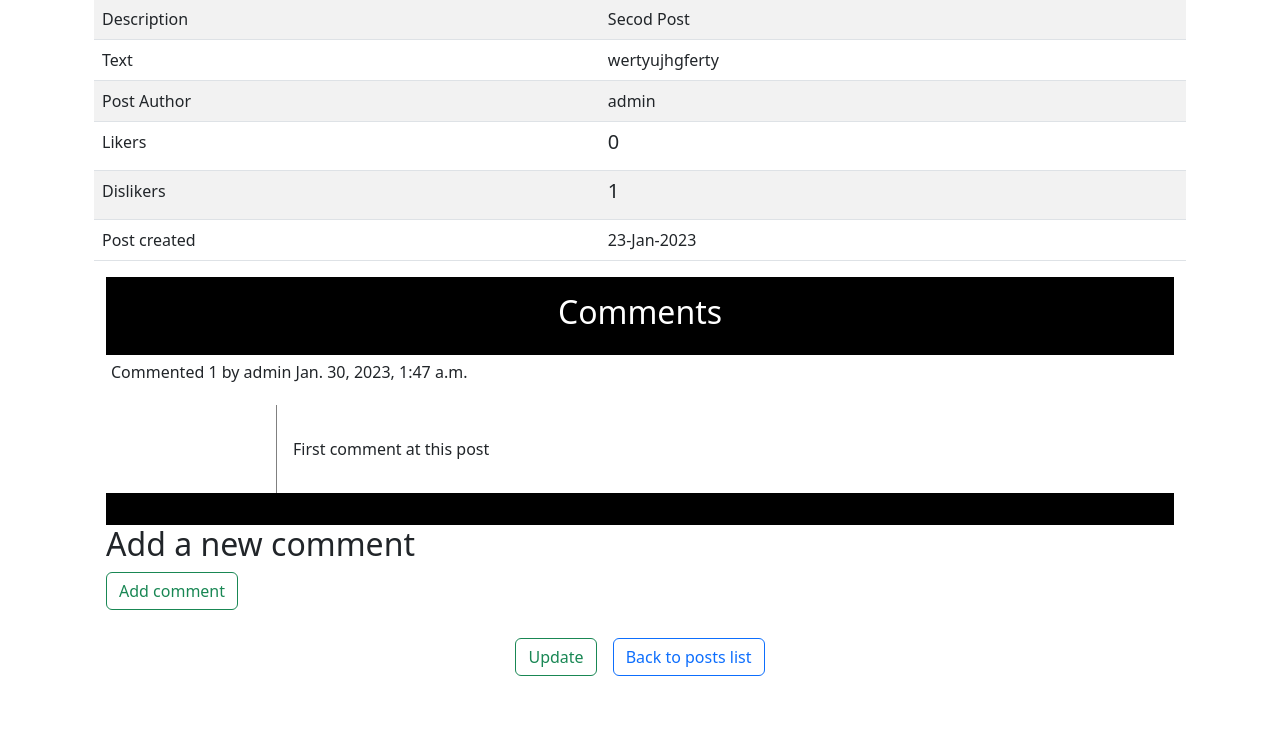
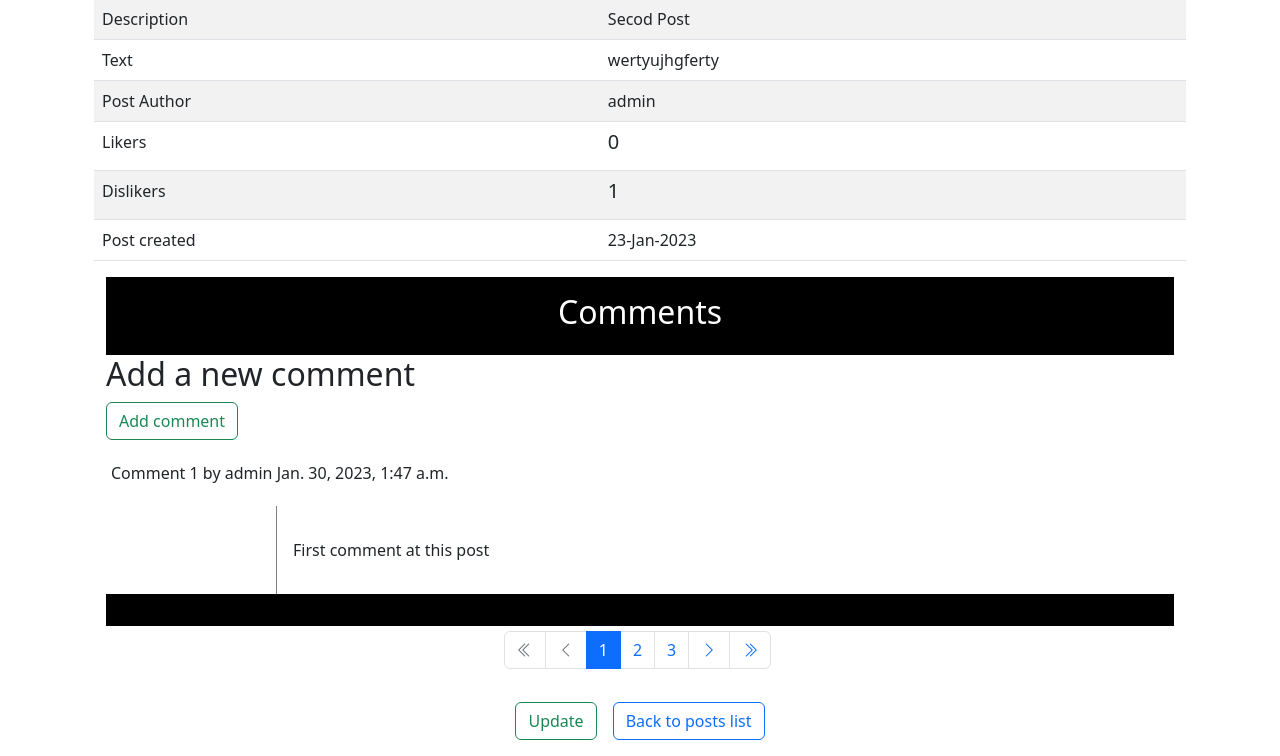
Before and after one commit to KulykDima/Django_blog, a Django app: page /posts/details/08e29345-c5ee-4a6e-bd22-1bf20b1da60c in a window 1280 px wide. Shown: the part 293-1049 px from the top of the page. Before the commit the page ends 969 px from the top, so only its background shows below. Run offline with Django 4.2, Linux system fonts and the light colour scheme; a user stored in the database is signed in; data comes from the database, SQL or seed files in the repository; both versions use the stored data as it was after the commit; some libraries are stand-ins or nearby versions.

Commit message:
added_pagination

```diff
--- a/src/post/templates/post_details.html
+++ b/src/post/templates/post_details.html
@@ -74,23 +74,7 @@
    <header>
     <h2>Comments</h2>
    </header>
-    {% for comment in comments %}
-   <nav>
-    <ul>
-     <li>Commented {{ forloop.counter }} by {{ comment.user.username }} {{ comment.created }}</li>
-    </ul>
-   </nav>
-
-   <article>
-    <p>{{ comment.body|linebreaks }}</p>
-   </article>
-
-   <footer></footer>
-        {% empty %}
-    <p>There are no comments yet.</p>
-        {% endfor %}
-
-        {% if new_comment %}
+     {% if new_comment %}
     <h2>Your comment has been added.</h2>
     {% else %}
     <h2>Add a new comment</h2>
@@ -100,7 +84,25 @@
         <p><input class="btn btn-outline-success m-7" type="submit" value="Add comment"></p>
     </form>
     {% endif %}
+    {% for comment in comments %}
+   <nav>
+    <ul>
+     <li>Comment {{ forloop.counter }} by {{ comment.user.username }} {{ comment.created }}</li>
+    </ul>
+   </nav>
+   <article>
+    <p>{{ comment.body|linebreaks }}</p>
+   </article>
 
+   <footer></footer>
+        {% empty %}
+    <p>There are no comments yet.</p>
+        {% endfor %}
+        {% if is_paginated %}
+    <div class="row">
+        {% include 'includes/paginator.html' with page=posts %}
+    </div>
+    {% endif %}
         <div class="row">
             <form method="get" class="d-flex justify-content-center mt-1 mb-2"
                   action="{% url 'posts:update' posts.uuid %}">
--- a/src/post/views.py
+++ b/src/post/views.py
@@ -1,4 +1,5 @@
 from django.contrib.auth.mixins import LoginRequiredMixin
+from django.core.paginator import Paginator
 from django.http import HttpResponseRedirect
 from django.shortcuts import render, get_object_or_404  # noqa
 from django.urls import reverse, reverse_lazy
@@ -7,9 +8,10 @@ from django.views.generic import CreateView
 from django.views.generic import DetailView
 from django.views.generic import ListView
 from django.views.generic import UpdateView
+from django.views.generic.list import MultipleObjectMixin
 
-
-from post.forms import CreatePostForm, CommentForm
+from post.forms import CommentForm
+from post.forms import CreatePostForm
 from post.forms import PostsFilterSet
 from post.forms import UpdatePostForm
 from post.models import Posts
@@ -18,12 +20,16 @@ from post.models import Posts
 class PostsList(ListView):
     model = Posts
     template_name = 'list_of_posts.html'
+    paginate_by = 3
 
-    def get_queryset(self):
+    def get_filter(self):
         posts = Posts.objects.all()
         filter_form = PostsFilterSet(data=self.request.GET, queryset=posts)
 
         return filter_form
+
+    def get_queryset(self):
+        return self.get_filter().qs
 
 
 class CreatePost(LoginRequiredMixin, CreateView):
@@ -33,10 +39,11 @@ class CreatePost(LoginRequiredMixin, CreateView):
     success_url = reverse_lazy('posts:list')
 
 
-class PostDetail(DetailView):
+class PostDetail(LoginRequiredMixin, DetailView, MultipleObjectMixin):
     model = Posts
     template_name = 'post_details.html'
     pk_url_kwarg = 'uuid'
+    paginate_by = 2
 
     def get_object(self, queryset=None):
         uuid = self.kwargs.get('uuid')
@@ -44,10 +51,12 @@ class PostDetail(DetailView):
 
     def get_context_data(self, **kwargs):
         context = super().get_context_data(object_list=self.get_queryset(), **kwargs)
+        page = self.request.GET.get('page')
         context['likeusers'] = self.get_object().like.prefetch_related('likes__like')
         context['dislikeusers'] = self.get_object().dislike.prefetch_related('dislikes__dislike')
-        context['comments'] = self.get_object().comments.prefetch_related('post').order_by('created')
-
+        context['comments'] = self.get_object().comments.prefetch_related('post').order_by('-created')
+        context['comments'] = Paginator(context['comments'], 4).get_page(page)
+        print(context)
         return context
 
     def post(self, request, uuid, *args, **kwargs):
--- /dev/null
+++ b/src/templates/includes/paginator.html
@@ -0,0 +1,26 @@
+<nav>
+    <ul class="pagination justify-content-center">
+        {% if page_obj.has_previous %}
+            <li class="page-item"><a class="page-link" href="?page=1"><i class="bi bi-chevron-double-left"></i></a></li>
+            <li class="page-item"><a class="page-link" href="?page={{ page_obj.previous_page_number }}"><i class="bi bi-chevron-left"></i></a></li>
+        {% else %}
+            <li class="page-item disabled"><a class="page-link"><i class="bi bi-chevron-double-left"></i></a></li>
+            <li class="page-item disabled"><a class="page-link"><i class="bi bi-chevron-left"></i></a></li>
+        {% endif %}
+        {% for page_num in page_obj.paginator.page_range %}
+            {% if page_num == page_obj.number %}
+                <li class="page-item active"><a class="page-link">{{ page_num }}</a></li>
+            {% elif page_num > page_obj.number|add:-3 and page_num < page_obj.number|add:3 %}
+                <li class="page-item"><a class="page-link" href="?page={{ page_num }}">{{ page_num }}</a></li>
+            {% endif %}
+        {% endfor %}
+
+        {% if page_obj.has_next %}
+            <li class="page-item"><a class="page-link" href="?page={{ page_obj.next_page_number }}"><i class="bi bi-chevron-right"></i></a></li>
+            <li class="page-item"><a class="page-link" href="?page={{ page_obj.paginator.num_pages }}"><i class="bi bi-chevron-double-right"></i></a></li>
+        {% else %}
+            <li class="page-item disabled"><a class="page-link"><i class="bi bi-chevron-right"></i></a></li>
+            <li class="page-item disabled"><a class="page-link"><i class="bi bi-chevron-double-right"></i></a></li>
+        {% endif %}
+    </ul>
+</nav>
```
Also changed, not shown: src/post/templates/list_of_posts.html (+6 -1 lines), blog.sqlite3.
